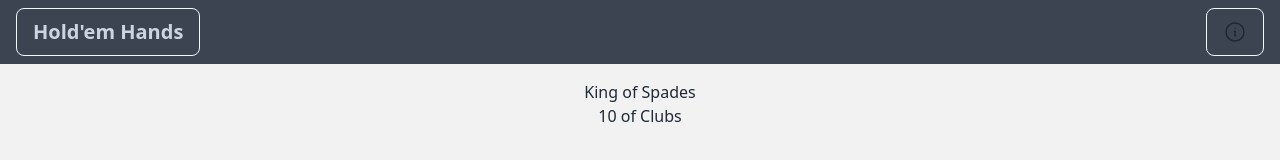
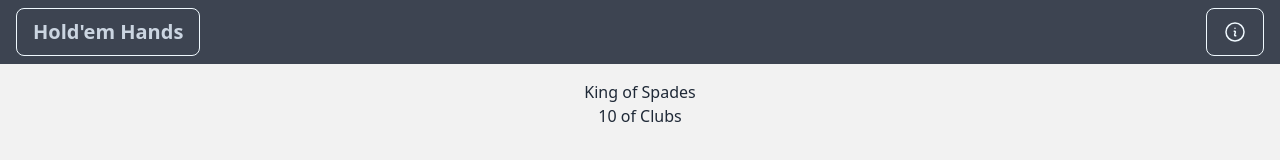
Before and after one commit to SeanPlusPlus/holdem-hands, a Next.js app: page / in a window 1280 px wide. Shown: the top 160 px of the page. Built offline with nearby package versions, Linux system fonts and the light colour scheme.

Commit message:
main: text colo

```diff
--- a/components/nav.js
+++ b/components/nav.js
@@ -29,8 +29,8 @@
             className="mr-2 btn btn-outline border-sky-50"
             onClick={handleOpenAbout}
           >
-            <svg xmlns="http://www.w3.org/2000/svg" fill="none" viewBox="0 0 24 24" strokeWidth={1.5} stroke="currentColor" className="w-6 h-6 sky-50">
-              <path className="sky-50" strokeLinecap="round" strokeLinejoin="round" d="M11.25 11.25l.041-.02a.75.75 0 011.063.852l-.708 2.836a.75.75 0 001.063.853l.041-.021M21 12a9 9 0 11-18 0 9 9 0 0118 0zm-9-3.75h.008v.008H12V8.25z" />
+            <svg xmlns="http://www.w3.org/2000/svg" fill="none" viewBox="0 0 24 24" strokeWidth={1.5} stroke="currentColor" className="w-6 h-6 text-sky-50">
+              <path strokeLinecap="round" strokeLinejoin="round" d="M11.25 11.25l.041-.02a.75.75 0 011.063.852l-.708 2.836a.75.75 0 001.063.853l.041-.021M21 12a9 9 0 11-18 0 9 9 0 0118 0zm-9-3.75h.008v.008H12V8.25z" />
             </svg>
 
           </button>
```
